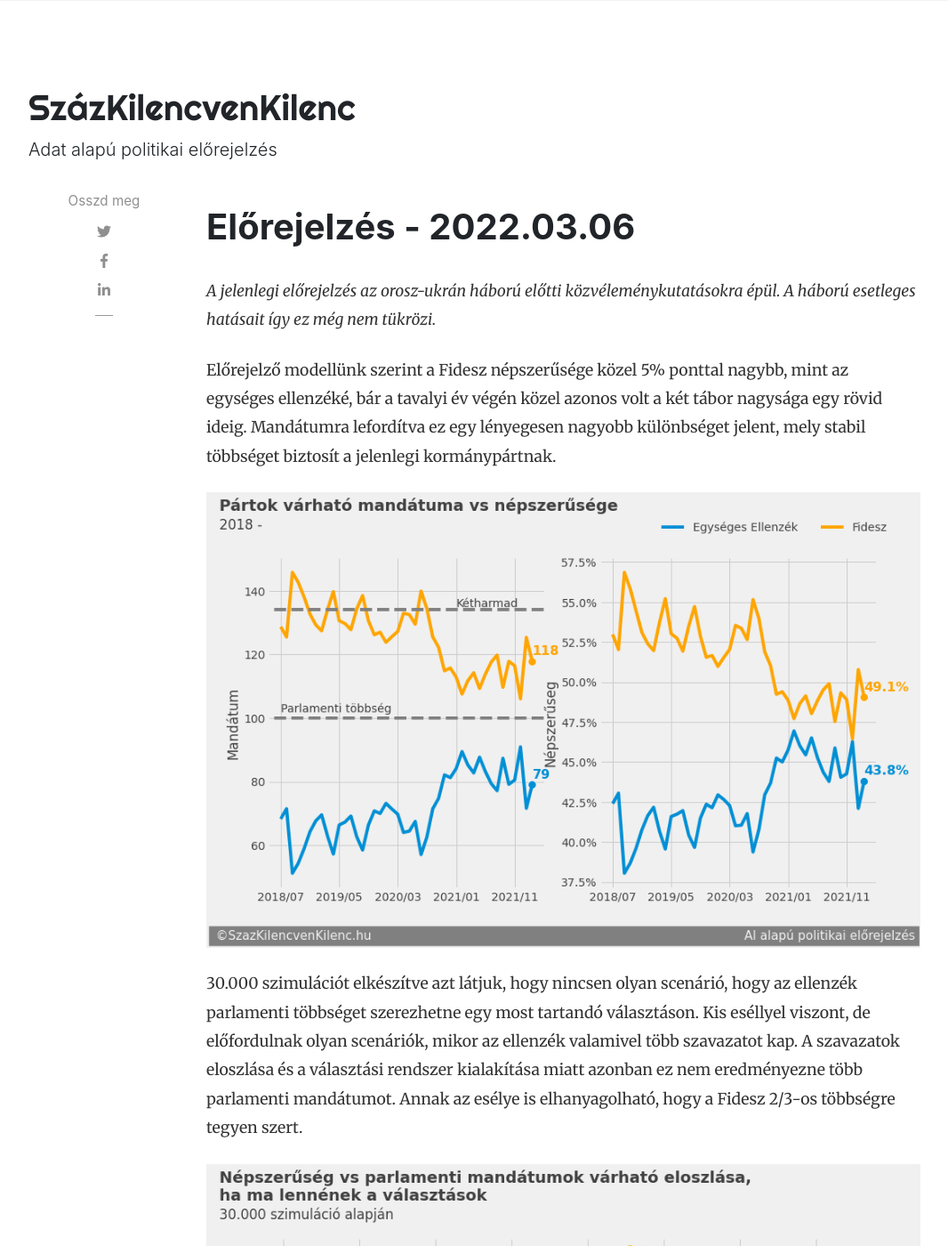
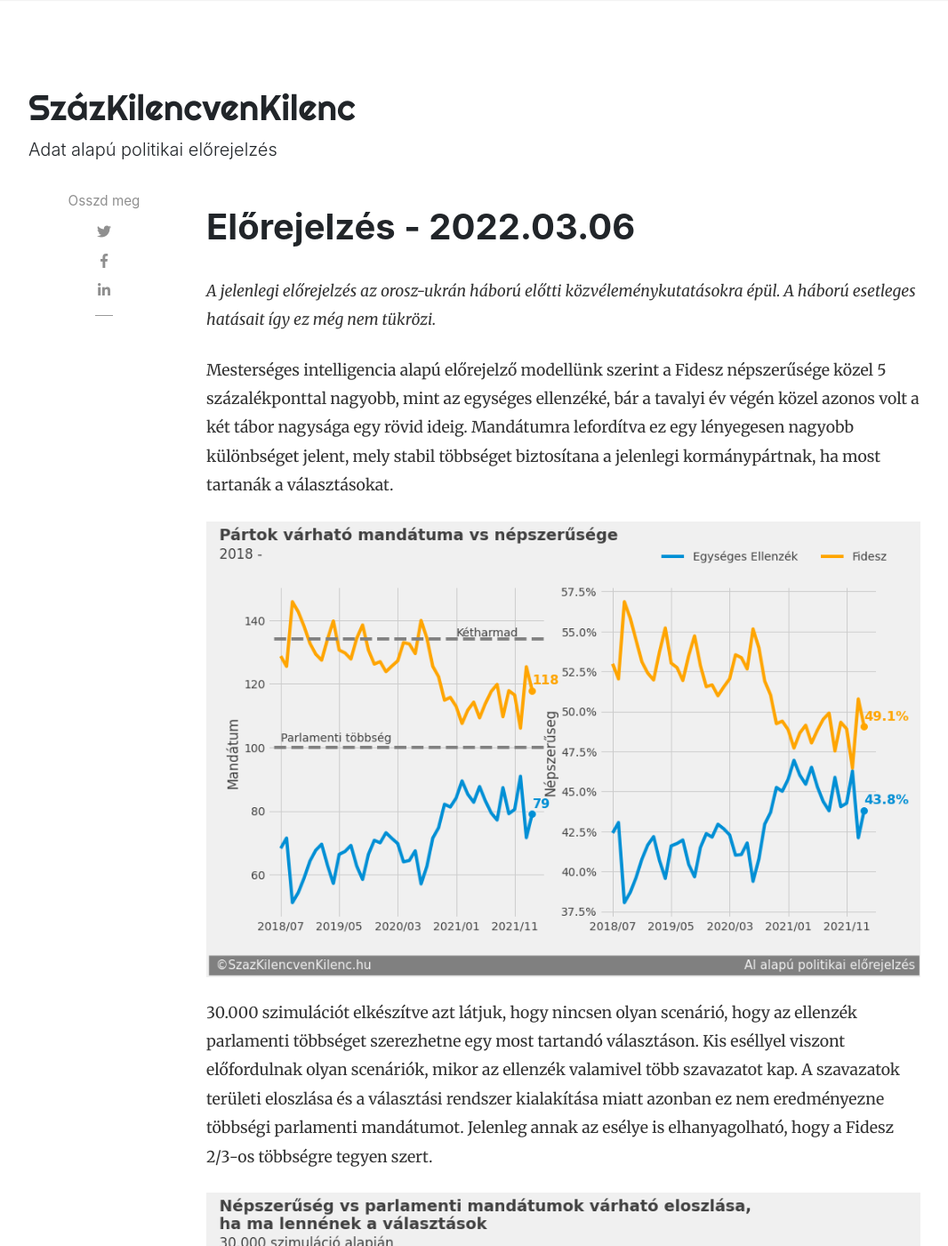
Before and after one commit to vtisza/szazkilencvenkilenc, a Jekyll site: the page built from _posts/2022-03-05-eredmenyek.md, in a window 1280 px wide and 1400 px high. Shown: the whole window at 89% size, without its empty margins (53-1119 px from the left). Built offline with Jekyll 4.4.1, drawn with Linux system fonts in a browser that asks for light colours; nearby versions of some CDN libraries; comment, search, counter and statistics services are not loaded.

Commit message:
fix typos

```diff
--- a/_posts/2022-03-05-eredmenyek.md
+++ b/_posts/2022-03-05-eredmenyek.md
@@ -12,12 +12,12 @@
 
 *A jelenlegi előrejelzés az orosz-ukrán háború előtti közvéleménykutatásokra épül. A háború esetleges hatásait így ez még nem tükrözi.*
 
-Előrejelző modellünk szerint a Fidesz népszerűsége közel 5% ponttal nagybb, mint az egységes ellenzéké, bár a tavalyi év végén közel azonos volt a két tábor nagysága egy rövid ideig. Mandátumra lefordítva ez egy lényegesen nagyobb különbséget jelent, mely stabil többséget biztosít a jelenlegi kormánypártnak.
+Mesterséges intelligencia alapú előrejelző modellünk szerint a Fidesz népszerűsége közel 5 százalékponttal nagyobb, mint az egységes ellenzéké, bár a tavalyi év végén közel azonos volt a két tábor nagysága egy rövid ideig. Mandátumra lefordítva ez egy lényegesen nagyobb különbséget jelent, mely stabil többséget biztosítana a jelenlegi kormánypártnak, ha most tartanák a választásokat.
 
   ![Eredmények](/assets/images/20220306/idosor.png)
 
 
-30.000 szimulációt elkészítve azt látjuk, hogy nincsen olyan scenárió, hogy az ellenzék parlamenti többséget szerezhetne egy most tartandó választáson. Kis eséllyel viszont, de előfordulnak olyan scenáriók, mikor az ellenzék valamivel több szavazatot kap. A szavazatok eloszlása és a választási rendszer kialakítása miatt azonban ez nem eredményezne több parlamenti mandátumot. Annak az esélye is elhanyagolható, hogy a Fidesz 2/3-os többségre tegyen szert.
+30.000 szimulációt elkészítve azt látjuk, hogy nincsen olyan scenárió, hogy az ellenzék parlamenti többséget szerezhetne egy most tartandó választáson. Kis eséllyel viszont előfordulnak olyan scenáriók, mikor az ellenzék valamivel több szavazatot kap. A szavazatok területi eloszlása és a választási rendszer kialakítása miatt azonban ez nem eredményezne többségi parlamenti mandátumot. Jelenleg annak az esélye is elhanyagolható, hogy a Fidesz 2/3-os többségre tegyen szert.
 
   ![Eredmények](/assets/images/20220306/most_eloszlas.png)
 
```
Also changed, not shown: _posts/2022-03-04-metodologia.md (+1 -1 lines).
